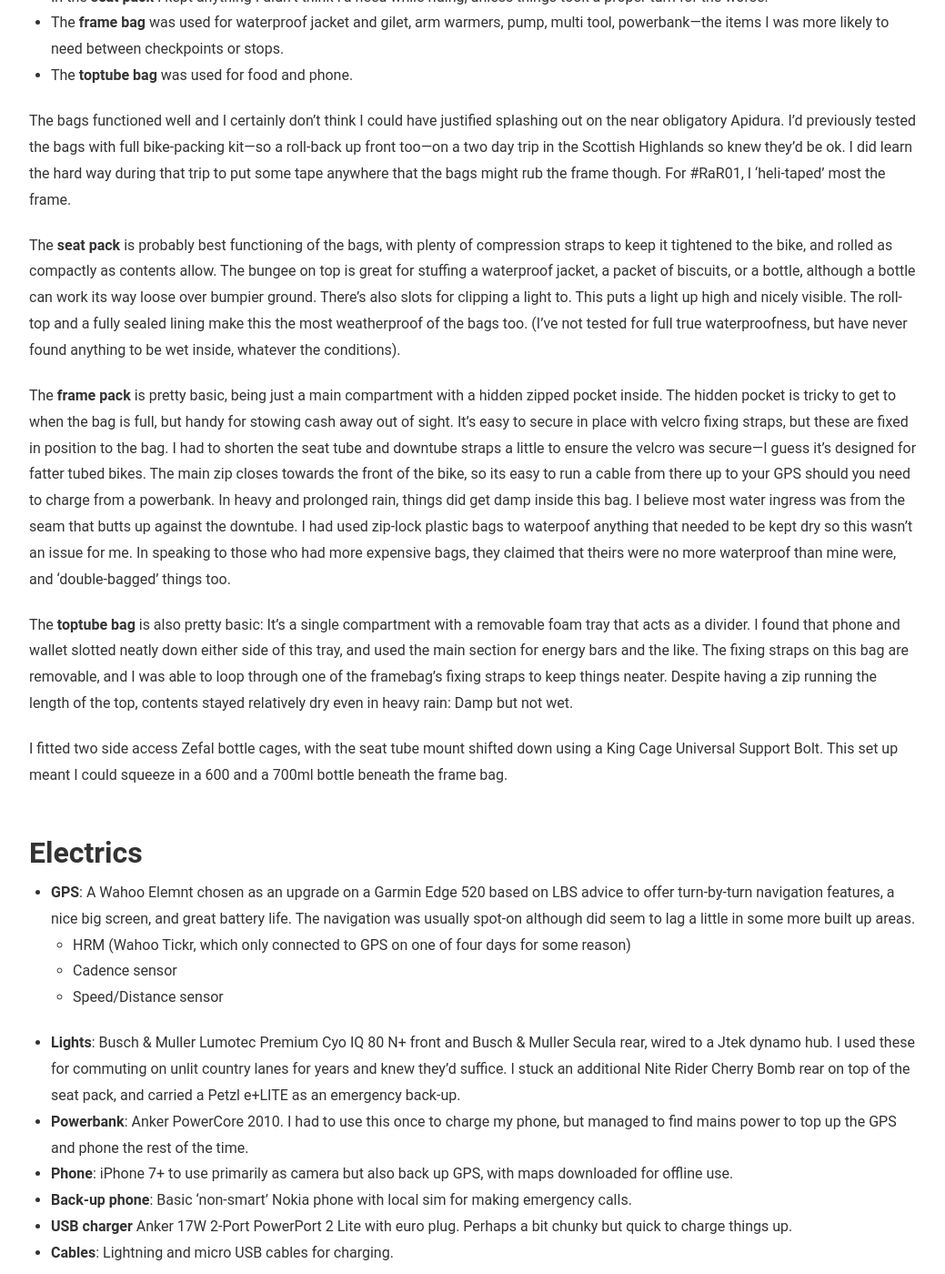
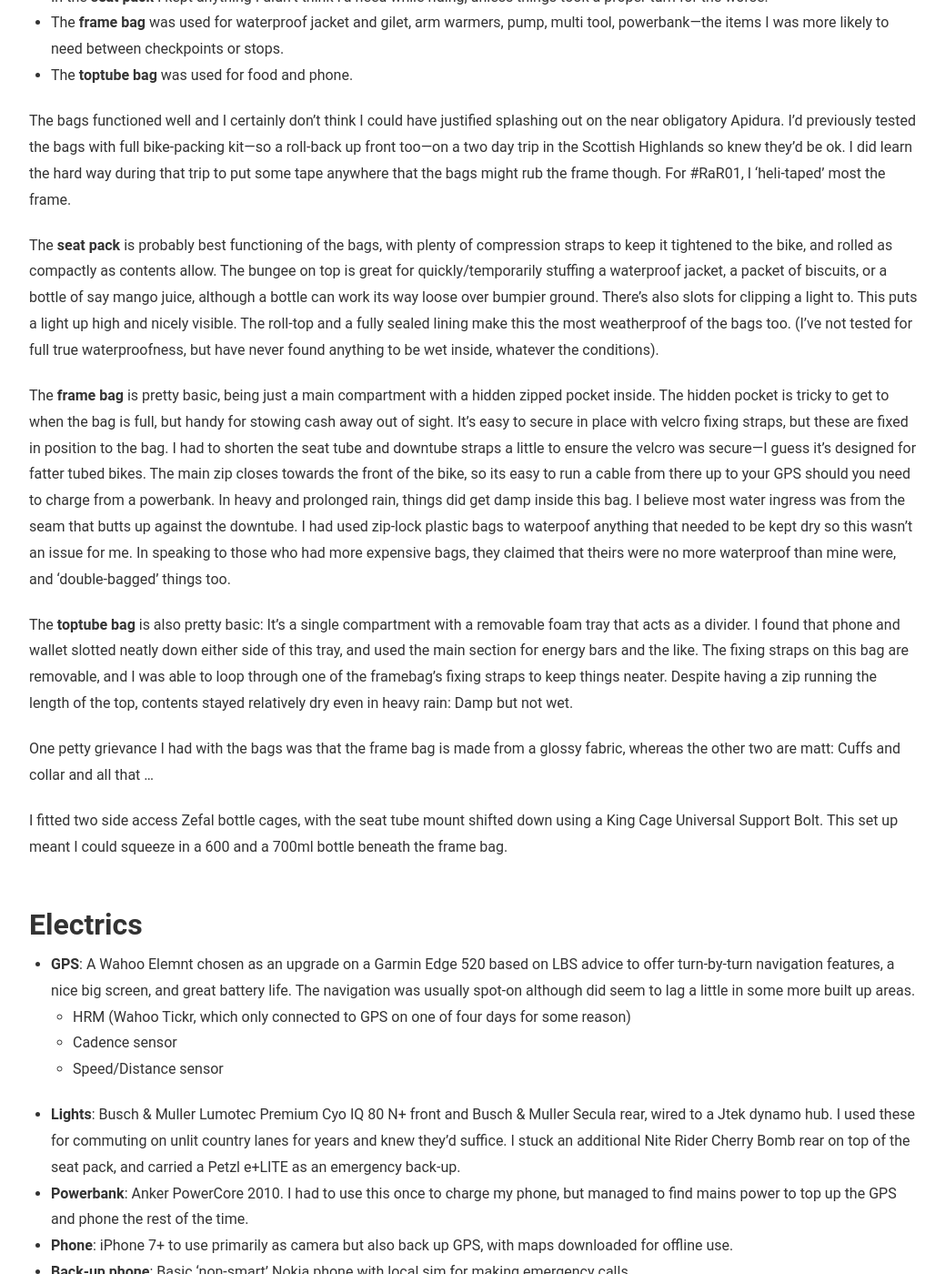
Before and after one commit to hypertelia/hypertelia.github.io, a Jekyll site: the page built from _posts/2020-02-21-race-around-rwanda-kit-list.md, in a window 1280 px wide and 1400 px high, scrolled down 1299 px. Shown: the whole window at 91% size, without its empty margins (118-1157 px from the left). Built offline with Jekyll 4.4.1, drawn with Linux system fonts in a browser that asks for light colours.

Commit message:
updated kit list

```diff
--- a/_posts/2020-02-21-race-around-rwanda-kit-list.md
+++ b/_posts/2020-02-21-race-around-rwanda-kit-list.md
@@ -20,11 +20,13 @@
 
 The bags functioned well and I certainly don't think I could have justified splashing out on the near obligatory Apidura. I'd previously tested the bags with full bike-packing kit—so a roll-back up front too—on a two day trip in the Scottish Highlands so knew they'd be ok. I did learn the hard way during that trip to put some tape anywhere that the bags might rub the frame though. For #RaR01, I 'heli-taped' most the frame.
 
-The **seat pack** is probably best functioning of the bags, with plenty of compression straps to keep it tightened to the bike, and rolled as compactly as contents allow. The bungee on top is great for stuffing a waterproof jacket, a packet of biscuits, or a bottle, although a bottle can work its way loose over bumpier ground. There's also slots for clipping a light to. This puts a light up high and nicely visible. The roll-top and a fully sealed lining make this the most weatherproof of the bags too. (I've not tested for full true waterproofness, but have never found anything to be wet inside, whatever the conditions).
+The **seat pack** is probably best functioning of the bags, with plenty of compression straps to keep it tightened to the bike, and rolled as compactly as contents allow. The bungee on top is great for quickly/temporarily stuffing a waterproof jacket, a packet of biscuits, or a bottle of say mango juice, although a bottle can work its way loose over bumpier ground. There's also slots for clipping a light to. This puts a light up high and nicely visible. The roll-top and a fully sealed lining make this the most weatherproof of the bags too. (I've not tested for full true waterproofness, but have never found anything to be wet inside, whatever the conditions).
 
-The **frame pack** is pretty basic, being just a main compartment with a hidden zipped pocket inside. The hidden pocket is tricky to get to when the bag is full, but handy for stowing cash away out of sight. It's easy to secure in place with velcro fixing straps, but these are fixed in position to the bag. I had to shorten the seat tube and downtube  straps a little to ensure the velcro was secure—I guess it's designed for fatter tubed bikes. The main zip closes towards the front of the bike, so its easy to run a cable from there up to your GPS should you need to charge from a powerbank. In heavy and prolonged rain, things did get damp inside this bag. I believe most water ingress was from the seam that butts up against the downtube. I had used zip-lock plastic bags to waterpoof anything that needed to be kept dry so this wasn't an issue for me. In speaking to those who had more expensive bags, they claimed that theirs were no more waterproof than mine were, and 'double-bagged' things too.
+The **frame bag** is pretty basic, being just a main compartment with a hidden zipped pocket inside. The hidden pocket is tricky to get to when the bag is full, but handy for stowing cash away out of sight. It's easy to secure in place with velcro fixing straps, but these are fixed in position to the bag. I had to shorten the seat tube and downtube  straps a little to ensure the velcro was secure—I guess it's designed for fatter tubed bikes. The main zip closes towards the front of the bike, so its easy to run a cable from there up to your GPS should you need to charge from a powerbank. In heavy and prolonged rain, things did get damp inside this bag. I believe most water ingress was from the seam that butts up against the downtube. I had used zip-lock plastic bags to waterpoof anything that needed to be kept dry so this wasn't an issue for me. In speaking to those who had more expensive bags, they claimed that theirs were no more waterproof than mine were, and 'double-bagged' things too.
 
 The **toptube bag** is also pretty basic: It's a single compartment with a removable foam tray that acts as a divider. I found that phone and wallet slotted neatly down either side of this tray, and used the main section for energy bars and the like. The fixing straps on this bag are removable, and I was able to loop through one of the framebag's fixing straps to keep things neater. Despite having a zip running the length of the top, contents stayed relatively dry even in heavy rain: Damp but not wet.
+
+One petty grievance I had with the bags was that the frame bag is made from a glossy fabric, whereas the other two are matt: Cuffs and collar and all that …
 
 I fitted two side access Zefal bottle cages, with the seat tube mount shifted down using a King Cage Universal Support Bolt. This set up meant I could squeeze in a 600 and a 700ml bottle beneath the frame bag.
 
```
